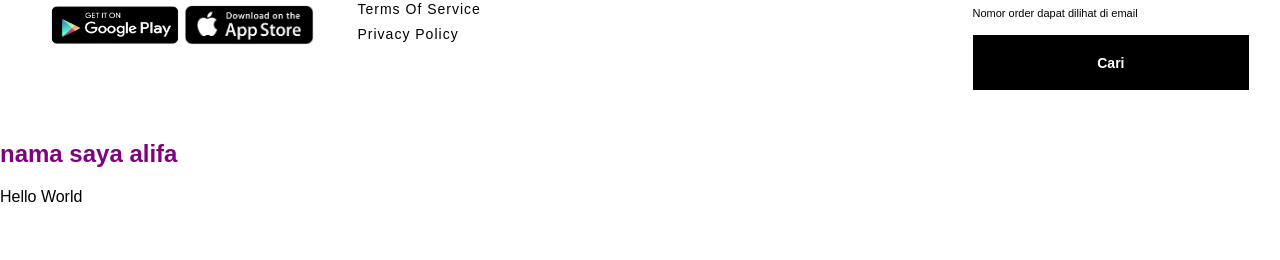
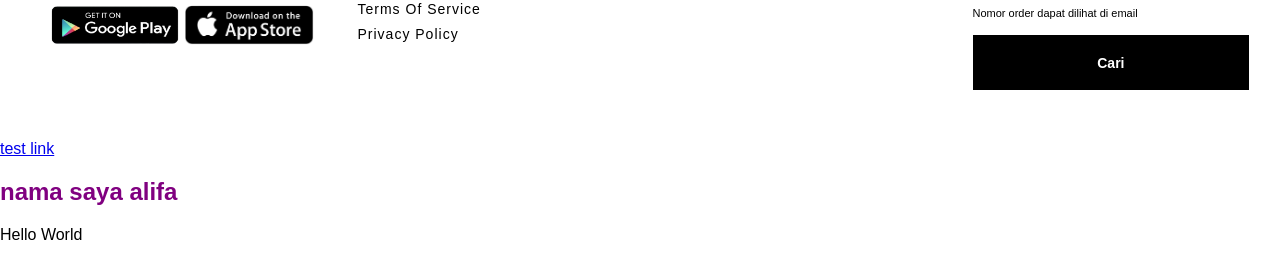
Before and after one commit to alifataz/EcommerceProject, a plain HTML site: page index.html in a window 1280 px wide. Shown: the part 2487-2747 px from the top of the page. Before the commit the page ends 2709 px from the top, so only its background shows below. Drawn offline with Linux system fonts and the light colour scheme; files whose address does not match are found by name.

Commit message:
commit 10: menambah tag a atau link pada file index

```diff
--- a/index.html
+++ b/index.html
@@ -143,6 +143,7 @@
             </div>
         </div>
       </footer>
+<a href="#">test link</a>
 <h2>nama saya alifa</h2>
 <p>Hello World</p>
 
```
